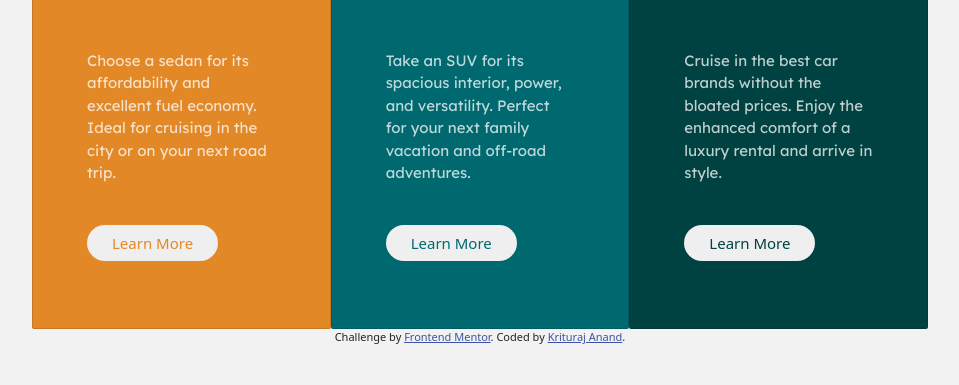
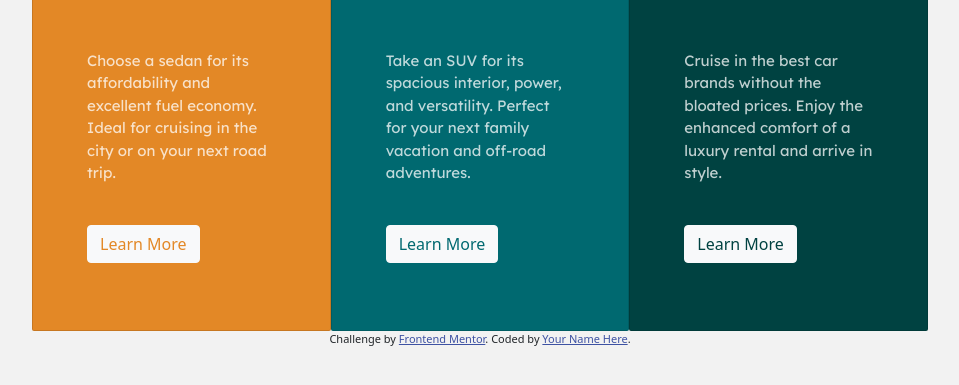
Before and after one commit to kjais1720/3-column-practice, a plain HTML site: page 3-column-preview-card-component-main/index.html in a window 1280 px wide. Shown: the part 257-642 px from the top of the page, without its empty margins (160-1119 px from the left). Drawn offline with nearby package versions, Linux system fonts and the light colour scheme.

Commit message:
Update index.html

```diff
--- a/3-column-preview-card-component-main/index.html
+++ b/3-column-preview-card-component-main/index.html
@@ -39,7 +39,7 @@
           Choose a sedan for its affordability and excellent fuel economy. Ideal for cruising in the city
           or on your next road trip.
           </p>
-          <button>Learn More</button>
+          <button class="btn btn-light btn-1">Learn More</button>
         </div>
       </div>
       <div class="col-lg-4 card card-2">
@@ -52,7 +52,7 @@
           Take an SUV for its spacious interior, power, and versatility. Perfect for your next family vacation
           and off-road adventures.
           </p>
-          <button>Learn More</button>
+          <button class="btn btn-light btn-2">Learn More</button>
         </div>
       </div>
       <div class="col-lg-4 card card-3">
@@ -65,7 +65,7 @@
             Cruise in the best car brands without the bloated prices. Enjoy the enhanced comfort of a luxury
             rental and arrive in style.
           </p>
-          <button>Learn More</button>
+          <button class="btn btn-light btn-3">Learn More</button>
         </div>
       </div>
 
@@ -75,7 +75,7 @@
 
   <div class="attribution">
     Challenge by <a href="https://www.frontendmentor.io?ref=challenge" target="_blank">Frontend Mentor</a>.
-    Coded by <a href="#">Krituraj Anand</a>.
+    Coded by <a href="#">Your Name Here</a>.
   </div>
 </body>
 </html>
```
